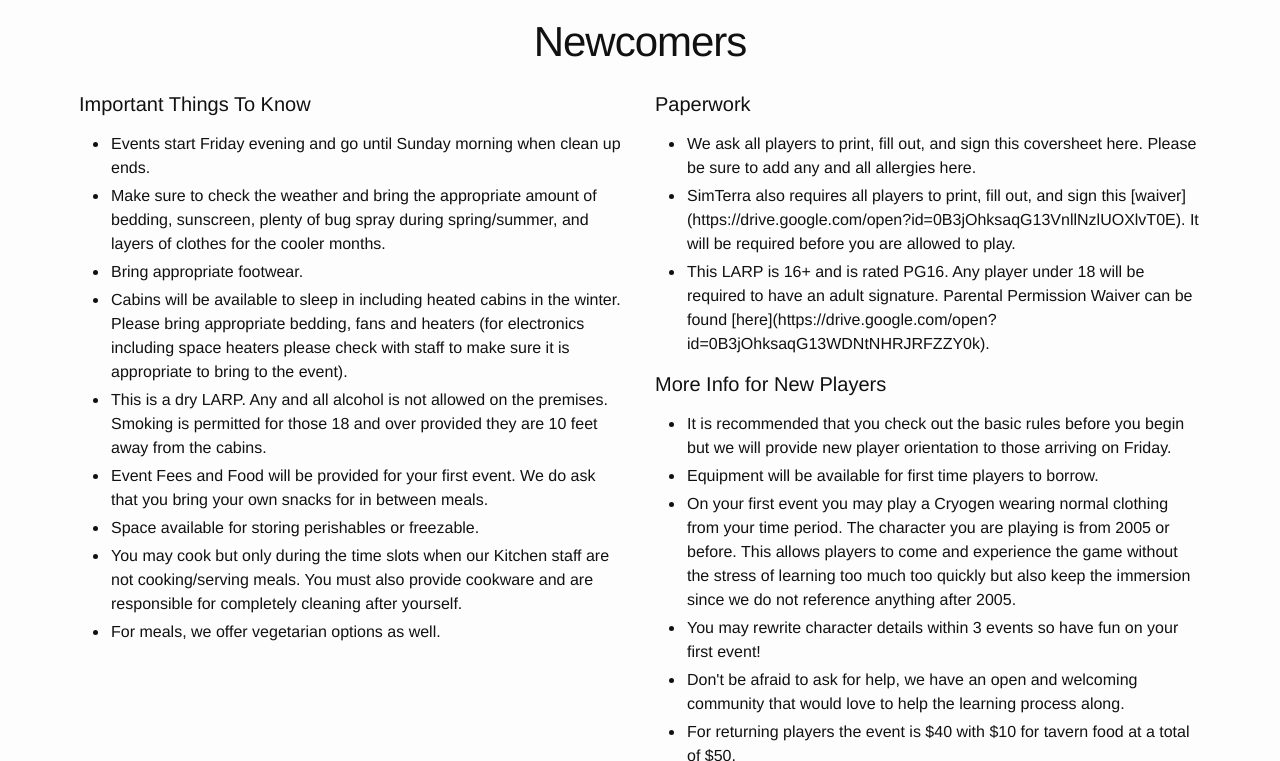
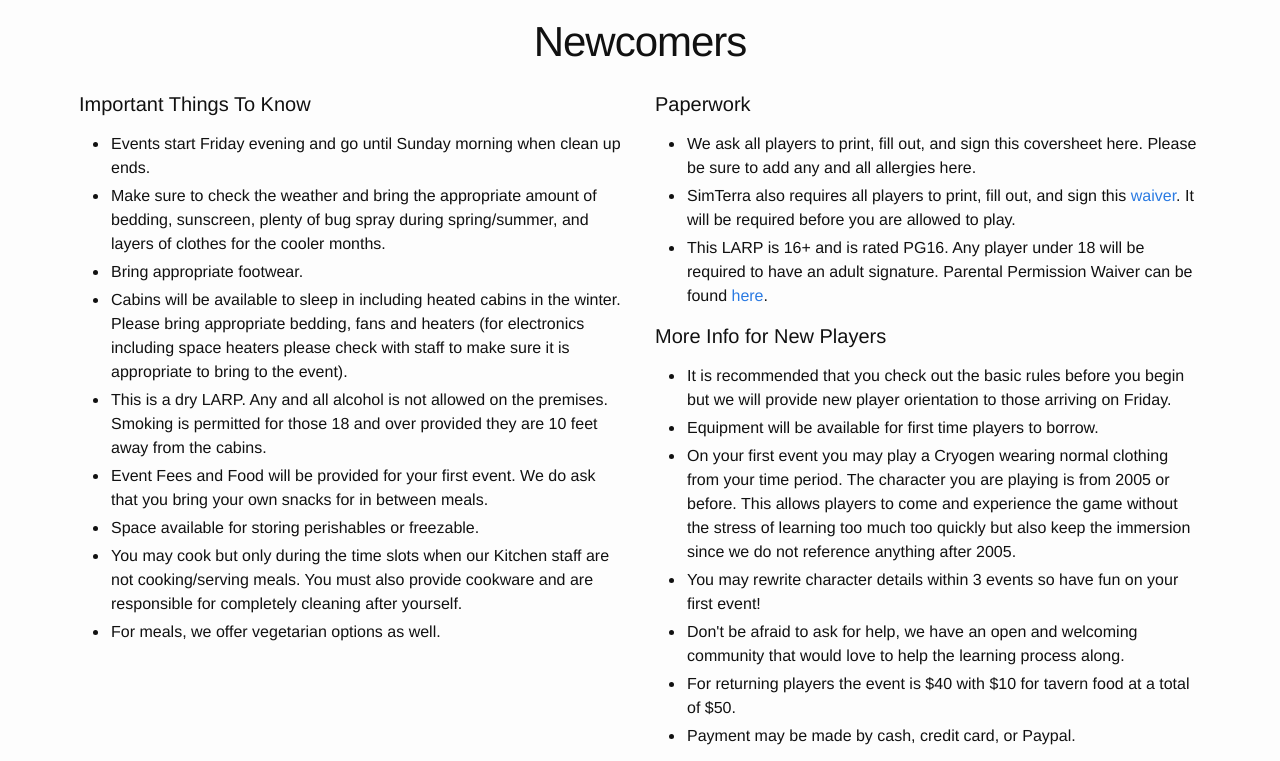
Before and after one commit to MetricMike/simterra-site, a Jekyll site: the page built from newcomers.md, in a window 1280 px wide and 900 px high, scrolled down 642 px, cut to the strip 73-834 px from the top of the window. Built offline with Jekyll 4.4.1, drawn with Linux system fonts in a browser that asks for light colours; some of the changed lines change nothing that is shown.

Commit message:
Oops use HTML, not MD

```diff
--- a/newcomers.md
+++ b/newcomers.md
@@ -22,8 +22,8 @@
   <div class="pull-left col-md-6"><h4>Paperwork</h4>
     <ul>
       <li>We ask all players to print, fill out, and sign this coversheet here. Please be sure to add any and all allergies here.</li>
-      <li>SimTerra also requires all players to print, fill out, and sign this [waiver](https://drive.google.com/open?id=0B3jOhksaqG13VnllNzlUOXlvT0E). It will be required before you are allowed to play.</li>
-      <li>This LARP is 16+ and is rated PG16. Any player under 18 will be required to have an adult signature. Parental Permission Waiver can be found [here](https://drive.google.com/open?id=0B3jOhksaqG13WDNtNHRJRFZZY0k).</li>
+      <li>SimTerra also requires all players to print, fill out, and sign this <a href="https://drive.google.com/open?id=0B3jOhksaqG13VnllNzlUOXlvT0E">waiver</a>. It will be required before you are allowed to play.</li>
+      <li>This LARP is 16+ and is rated PG16. Any player under 18 will be required to have an adult signature. Parental Permission Waiver can be found <a href="https://drive.google.com/open?id=0B3jOhksaqG13WDNtNHRJRFZZY0k">here</a>.</li>
     </ul>
   </div>
   <div class="pull-left col-md-6"><h4>More Info for New Players</h4>
```
